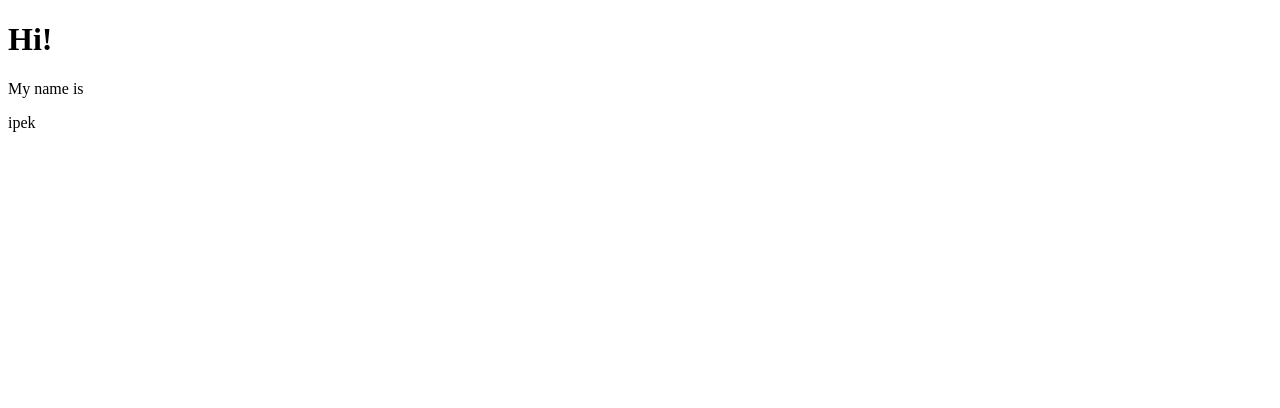
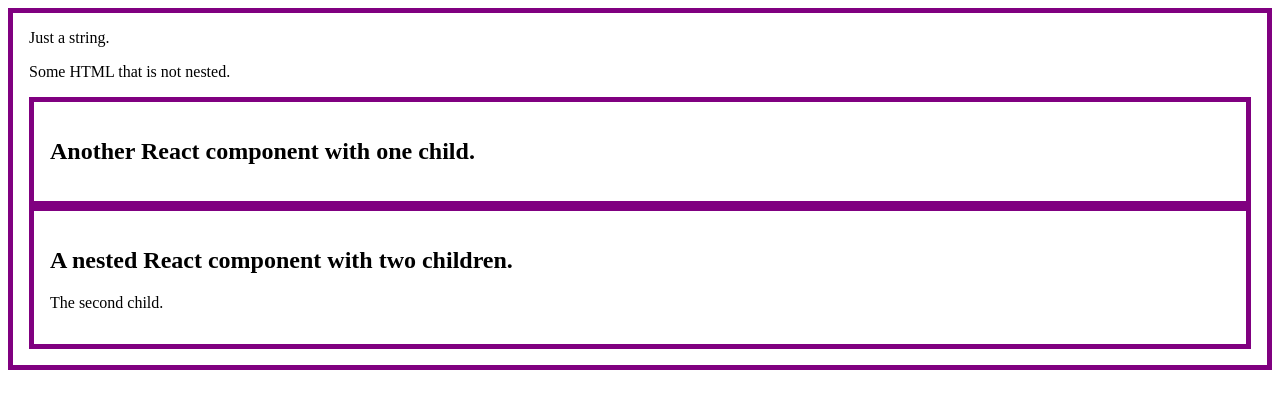
Before and after one commit to ipeke94/react-ts-test, a React (Create React App) app in the folder mreact-ts/: page / in a window 1280 px wide. Shown: the top 408 px of the page. Built offline with nearby package versions, Linux system fonts and the light colour scheme.

Commit message:
Typing Children Exercise :: testing reactNode

```diff
--- /dev/null
+++ b/mreact-ts/src/Children.tsx
@@ -0,0 +1,35 @@
+/*
+ * JSX.Element;
+ * JSX.Element | JSX.Element[];
+ * React.ReactNode;
+ * React.ReactChildren;
+ * React.ReactChild[];
+ */
+
+ type BoxProps = { children: React.ReactChild[] };
+
+ const Box = ({ children }: BoxProps) => {
+   return (
+     <section style={{ padding: "1em", border: "5px solid purple" }}>
+       {children}
+     </section>
+   );
+ };
+
+function Children() {
+   return (
+     <Box>
+       Just a string.
+       <p>Some HTML that is not nested.</p>
+       <Box>
+         <h2>Another React component with one child.</h2>
+       </Box>
+       <Box>
+         <h2>A nested React component with two children.</h2>
+         <p>The second child.</p>
+       </Box>
+     </Box>
+   );
+ }
+
+ export default Children;
```
Also changed, not shown: mreact-ts/src/App.tsx (+5 -2 lines).
